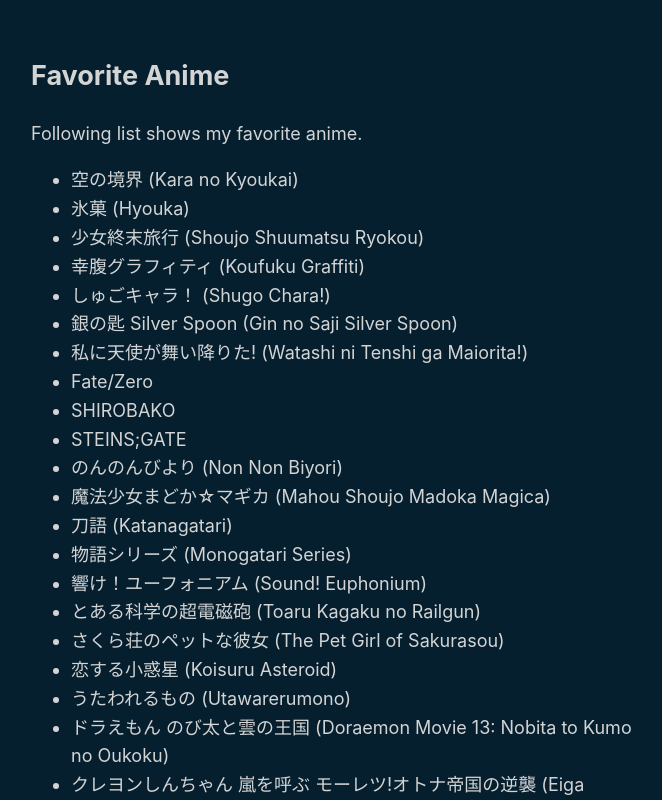
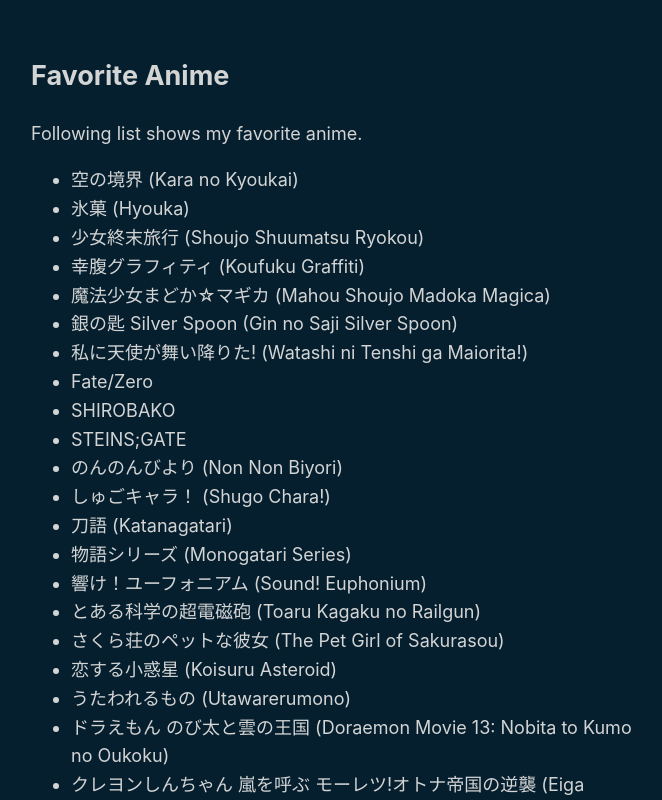
Before and after one commit to kira924age/kira924age.com, a Next.js app: page /anime in a window 1280 px wide. Shown: the top 800 px of the page, without its empty margins (303-965 px from the left). Built offline with nearby package versions, Linux system fonts and the light colour scheme.

Commit message:
Update index.js

```diff
--- a/pages/anime.js
+++ b/pages/anime.js
@@ -15,14 +15,14 @@ export default function FavoriteAnime() {
         <li key="2">氷菓 (Hyouka)</li>
         <li key="3">少女終末旅行 (Shoujo Shuumatsu Ryokou)</li>
         <li key="4">幸腹グラフィティ (Koufuku Graffiti)</li>
-        <li key="5">しゅごキャラ！ (Shugo Chara!)</li>
+        <li key="5">魔法少女まどか☆マギカ (Mahou Shoujo Madoka Magica)</li>
         <li key="6">銀の匙 Silver Spoon (Gin no Saji Silver Spoon)</li>
         <li key="7">私に天使が舞い降りた! (Watashi ni Tenshi ga Maiorita!)</li>
         <li key="8">Fate/Zero</li>
         <li key="9">SHIROBAKO</li>
         <li key="10">STEINS;GATE</li>
         <li key="11">のんのんびより (Non Non Biyori)</li>
-        <li key="12">魔法少女まどか☆マギカ (Mahou Shoujo Madoka Magica)</li>
+        <li key="12">しゅごキャラ！ (Shugo Chara!)</li>
         <li key="13">刀語 (Katanagatari)</li>
         <li key="14">物語シリーズ (Monogatari Series)</li>
         <li key="15">響け！ユーフォニアム (Sound! Euphonium)</li>
--- a/pages/index.js
+++ b/pages/index.js
@@ -28,7 +28,7 @@ export default function Home() {
         <li key="2">氷菓 (Hyouka)</li>
         <li key="3">少女終末旅行 (Shoujo Shuumatsu Ryokou)</li>
         <li key="4">幸腹グラフィティ (Koufuku Graffiti)</li>
-        <li key="5">しゅごキャラ！ (Shugo Chara!)</li>
+        <li key="5">魔法少女まどか☆マギカ (Mahou Shoujo Madoka Magica)</li>
 
         <Link href="anime">
           <a>read more</a>
@@ -39,6 +39,7 @@ export default function Home() {
       <ul>
         <li key="1">ふたりエスケープ (Futari Escape)</li>
         <li key="2">NEW GAME!</li>
+        <li key="3">とある科学の超電磁砲 (Toaru Kagaku no Railgun)</li>
       </ul>
 
       <h3>Links</h3>
```
